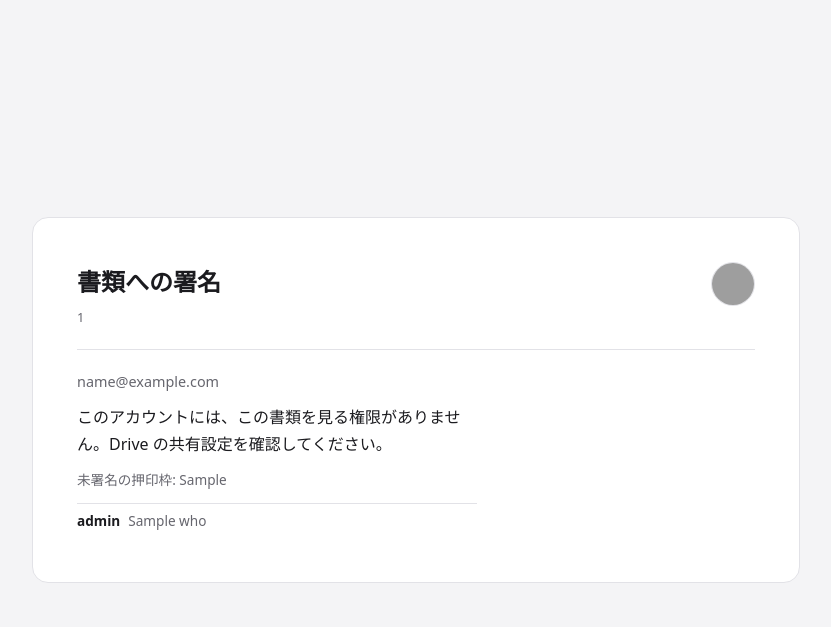
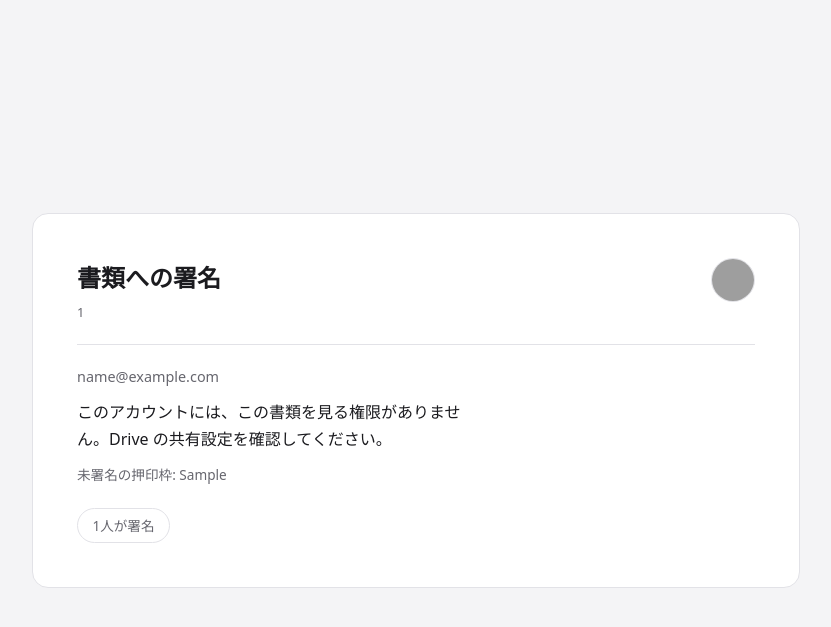
Before and after one commit to Torch-Katsuragi/drive-qr-sign, a Python web app: template src/drive_qr_sign/templates/sign.html in a window 1280 px wide. Shown: the top 627 px of the page, without its empty margins (224-1055 px from the left). Run offline with Jinja, Linux system fonts and the light colour scheme; the template is opened without the code that fills it: most values are stand-ins (such as "Sample title", 1, 10 or a date in 2020); grey boxes are pictures that could not be loaded.

Commit message:
押した人は数だけ出して、押すと一覧を開く
一覧をそのまま並べると、押す場所より目立つ。ふだん要るのは「何人押したか」で、
誰かを知りたいのは滞っているときだけ。

ラベルは「3人が署名」。押すと背景を暗くしたポップアップに、アドレスと
（押印枠のぶんなら）役職が出る。紙面に出ない署名は「確認」と出す。

Co-Authored-By: Claude Opus 5 <noreply@anthropic.com>

```diff
--- a/src/drive_qr_sign/templates/base.html
+++ b/src/drive_qr_sign/templates/base.html
@@ -103,13 +103,20 @@
   .role { font-size: clamp(1.5rem, 1.2rem + 2vw, 2.25rem); font-weight: 600; margin: 0 0 .5rem; }
   .note { font-size: .85rem; color: var(--muted); }
 
-  /* 押した人の一覧。紙面に出ない署名はここでしか見えない */
-  .signed { margin: .75rem 0 0; padding: 0; list-style: none; font-size: .85rem; }
+  /* 押した人。数だけ出して、押すと誰かが分かる */
+  .counter {
+    width: auto; margin-top: .75rem; padding: .3rem .9rem;
+    background: none; border: 1px solid var(--line); border-radius: 999px;
+    color: var(--muted); font-weight: 400; font-size: .85rem;
+  }
+
+  .signed { margin: 0; padding: 0; list-style: none; font-size: .85rem; text-align: left; }
   .signed li {
-    display: flex; gap: .5rem; align-items: baseline;
-    padding: .35rem 0; border-top: 1px solid var(--line);
+    display: flex; gap: .5rem; align-items: center;
+    padding: .5rem 0; border-top: 1px solid var(--line);
   }
-  .signed span { color: var(--muted); overflow-wrap: anywhere; }
+  .signed .address { flex: 1; overflow-wrap: anywhere; }
+  .signed i { color: var(--muted); font-style: normal; }
 
   /* 幅があるときだけ2カラム。押す場所を右に固めて、視線の行き先を1つにする */
   .cols { display: grid; gap: clamp(1.25rem, 3vw, 2.5rem); align-items: start; }
--- a/src/drive_qr_sign/templates/sign.html
+++ b/src/drive_qr_sign/templates/sign.html
@@ -67,16 +67,24 @@
       <p class="note">押印枠はすべて埋まっています。</p>
     {% endif %}
 
-    {# 紙面に出ない署名は、ここでしか見えない #}
+    {# 紙面に出ない署名は、ここでしか見えない。押すと誰が押したかが出る #}
     {% if signed_by %}
+      <button type="button" class="counter" data-opens="signed-dialog">
+        {{ signed_by | length }}人が署名
+      </button>
+
+      <dialog id="signed-dialog" class="seals">
+        <p class="who">この書類に押した人</p>
         <ul class="signed">
           {% for signature in signed_by %}
             <li>
-            {% if signature.role %}<b>{{ signature.role }}</b>{% else %}確認{% endif %}
-            <span>{{ signature.who }}</span>
+              <span class="address">{{ signature.who }}</span>
+              {% if signature.role %}<b>{{ signature.role }}</b>{% else %}<i>確認</i>{% endif %}
             </li>
           {% endfor %}
         </ul>
+        <button type="button" class="quiet" data-closes>閉じる</button>
+      </dialog>
     {% endif %}
   </section>
 
```
Also changed, not shown: tests/test_web.py (+2 -1 lines). Lines whose indentation alone changed are shown as unchanged.
